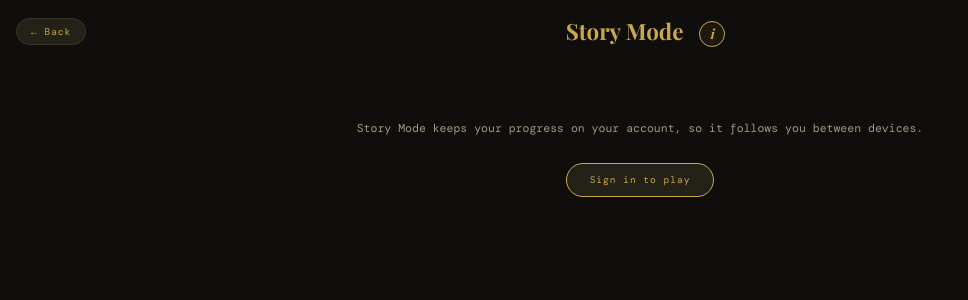
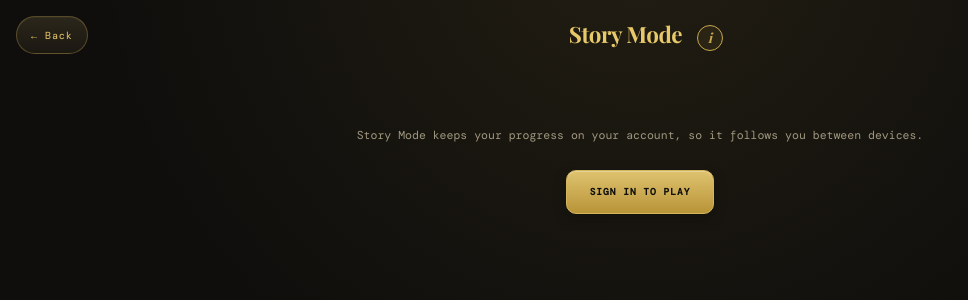
Before and after one commit to WorkVolt-tech/PlayVolt, a React (Vite) app in the folder dominoes/: page /story in a window 1280 px wide. Shown: the top 300 px of the page, without its empty margins (0-968 px from the left). Built offline with nearby package versions, Linux system fonts and the light colour scheme.

Commit message:
Align Story page with shared UI

```diff
--- a/dominoes/src/pages/StoryMap.jsx
+++ b/dominoes/src/pages/StoryMap.jsx
@@ -50,15 +50,15 @@ export default function StoryMap() {
   // ── guests ────────────────────────────────────────────────────────────────
   if (!isLoading && !user) {
     return (
-      <div className="story-page">
+      <div className="story-page ui-page">
         <div className="story-header">
-          <button className="story-back" onClick={() => navigate('/')}>← Back</button>
-          <h1 className="story-title">Story Mode <InfoButton section="story" label="How Story Mode works" style={{ marginLeft: 10, verticalAlign: 'middle' }} /></h1>
+          <button className="story-back ui-back" onClick={() => navigate('/')}>← Back</button>
+          <h1 className="story-title ui-title">Story Mode <InfoButton section="story" label="How Story Mode works" style={{ marginLeft: 10, verticalAlign: 'middle' }} /></h1>
           <span style={{ width: 60 }} />
         </div>
         <div className="story-gate">
           <p>Story Mode keeps your progress on your account, so it follows you between devices.</p>
-          <button className="story-btn" onClick={() => navigate('/auth')}>Sign in to play</button>
+          <button className="story-btn ui-primary" onClick={() => navigate('/auth')}>Sign in to play</button>
         </div>
       </div>
     )
@@ -72,10 +72,10 @@ export default function StoryMap() {
   ]
 
   return (
-    <div className="story-page">
+    <div className="story-page ui-page">
       <div className="story-header">
-        <button className="story-back" onClick={() => navigate('/')}>← Back</button>
-        <h1 className="story-title">Story Mode <InfoButton section="story" label="How Story Mode works" style={{ marginLeft: 10, verticalAlign: 'middle' }} /></h1>
+        <button className="story-back ui-back" onClick={() => navigate('/')}>← Back</button>
+        <h1 className="story-title ui-title">Story Mode <InfoButton section="story" label="How Story Mode works" style={{ marginLeft: 10, verticalAlign: 'middle' }} /></h1>
         <span className="story-count">{completed.length}/{CHAPTERS.length}</span>
       </div>
 
```
